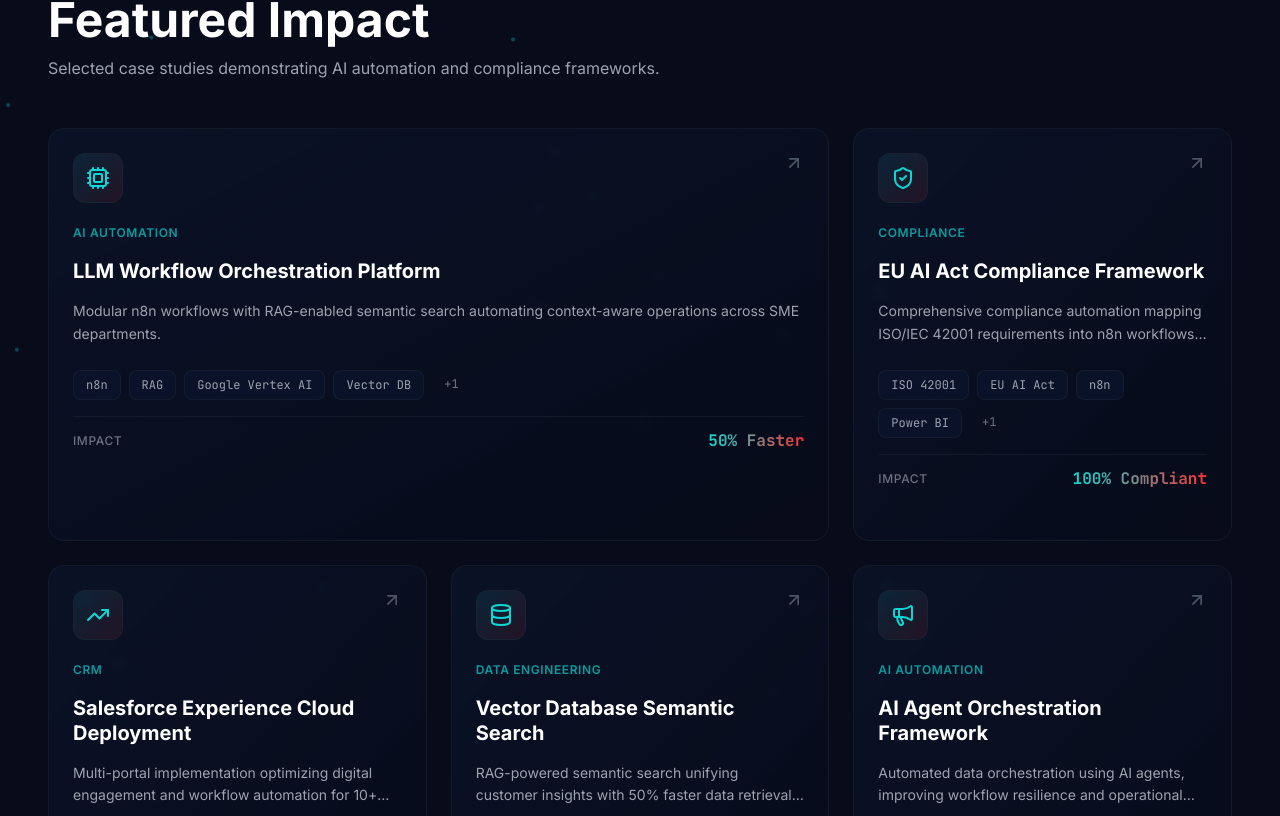
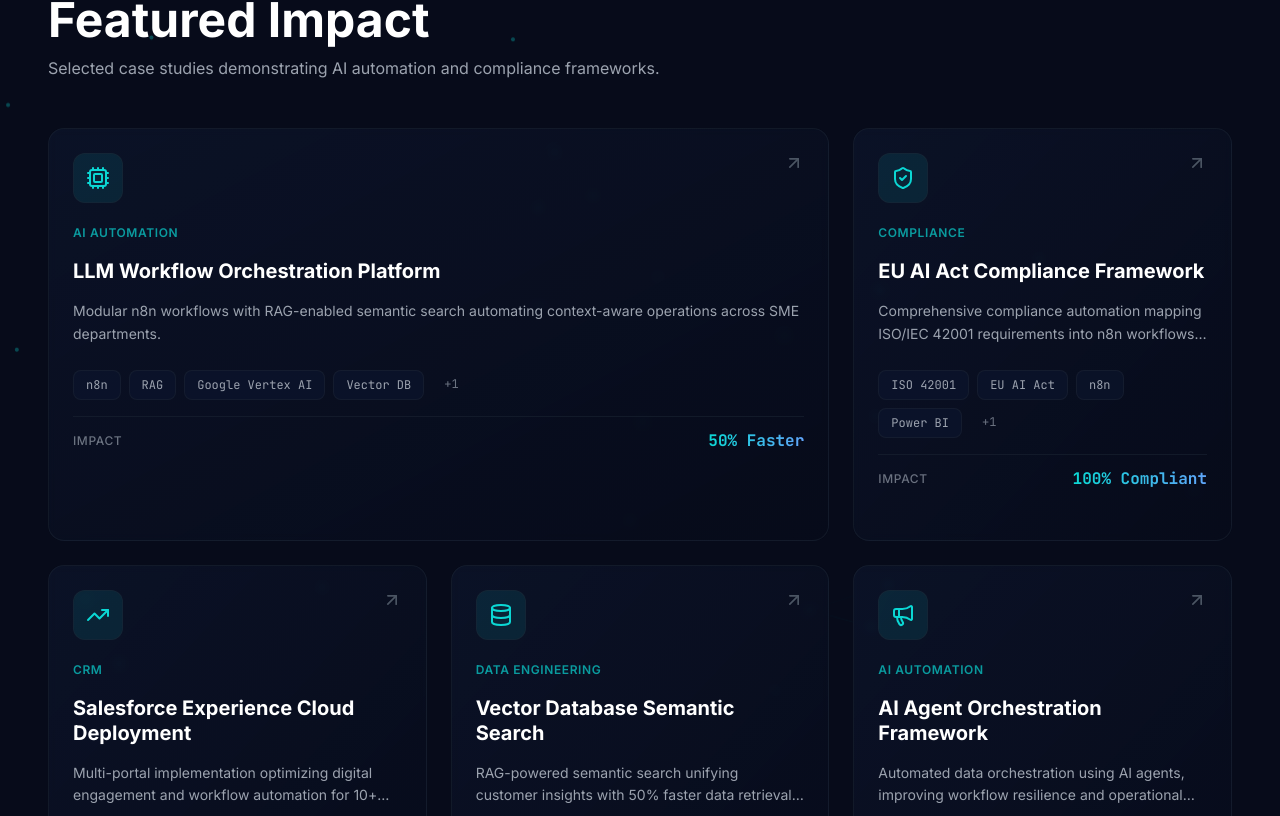
Before and after one commit to cleptoio/Mayank-Portfolio, a Next.js app: page / in a window 1280 px wide. Shown: the part 1064-1880 px from the top of the page. Built offline with nearby package versions, Linux system fonts and the light colour scheme.

Commit message:
Change gradient colors from red to blue in ProjectCard

```diff
--- a/components/ProjectCard.tsx
+++ b/components/ProjectCard.tsx
@@ -45,8 +45,8 @@ export function ProjectCard({ project, index }: ProjectCardProps) {
             {/* Card Background */}
             <div className="relative h-full bg-gradient-to-br from-clepto-navy/60 to-navy-darker/80 border border-gray-800/50 rounded-2xl p-6 backdrop-blur-sm hover:border-clepto-cyan/30 transition-all duration-300 overflow-hidden">
 
-                {/* Subtle Static Gradient */}
-                <div className="absolute inset-0 bg-gradient-to-br from-clepto-cyan/[0.03] to-clepto-red/[0.03] rounded-2xl opacity-0 group-hover:opacity-100 transition-opacity duration-300" />
+                {/* Subtle Static Gradient - NO RED */}
+                <div className="absolute inset-0 bg-gradient-to-br from-clepto-cyan/[0.03] to-blue-500/[0.03] rounded-2xl opacity-0 group-hover:opacity-100 transition-opacity duration-300" />
 
                 {/* Content */}
                 <div className="relative space-y-4">
@@ -55,7 +55,7 @@ export function ProjectCard({ project, index }: ProjectCardProps) {
                         <motion.div
                             whileHover={{ rotate: 360, scale: 1.1 }}
                             transition={{ duration: 0.6 }}
-                            className="p-3 bg-gradient-to-br from-clepto-cyan/10 to-clepto-red/10 rounded-xl border border-gray-800/50 group-hover:border-clepto-cyan/30 transition-all"
+                            className="p-3 bg-clepto-cyan/10 rounded-xl border border-gray-800/50 group-hover:border-clepto-cyan/30 transition-all"
                         >
                             <Icon className="w-6 h-6 text-clepto-cyan" />
                         </motion.div>
@@ -111,9 +111,10 @@ export function ProjectCard({ project, index }: ProjectCardProps) {
                     <div className="pt-3 border-t border-gray-800/50 group-hover:border-clepto-cyan/20 transition-colors">
                         <div className="flex items-center justify-between">
                             <span className="text-xs text-gray-500 uppercase tracking-wider font-medium">Impact</span>
+                            {/* NO RED - cyan/blue gradient */}
                             <motion.span
                                 whileHover={{ scale: 1.1 }}
-                                className="text-base font-mono font-bold bg-gradient-to-r from-clepto-cyan to-clepto-red bg-clip-text text-transparent"
+                                className="text-base font-mono font-bold bg-gradient-to-r from-clepto-cyan to-blue-400 bg-clip-text text-transparent"
                             >
                                 {project.metric}
                             </motion.span>
@@ -122,8 +123,8 @@ export function ProjectCard({ project, index }: ProjectCardProps) {
                 </div>
             </div>
 
-            {/* Subtle Glow Effect on Hover */}
-            <div className="absolute -inset-0.5 bg-gradient-to-r from-clepto-cyan/10 to-clepto-red/10 rounded-2xl opacity-0 group-hover:opacity-100 blur-lg transition-opacity duration-300 -z-10" />
+            {/* Subtle Glow Effect on Hover - NO RED */}
+            <div className="absolute -inset-0.5 bg-gradient-to-r from-clepto-cyan/10 to-blue-500/10 rounded-2xl opacity-0 group-hover:opacity-100 blur-lg transition-opacity duration-300 -z-10" />
         </motion.div>
     );
 }
```
